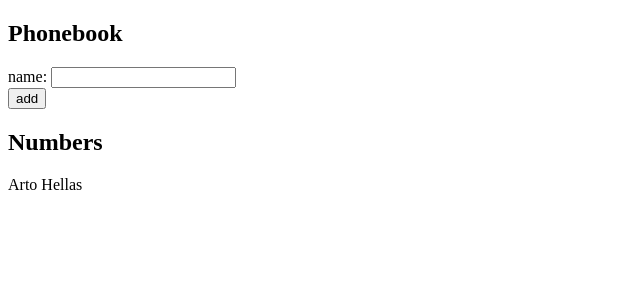
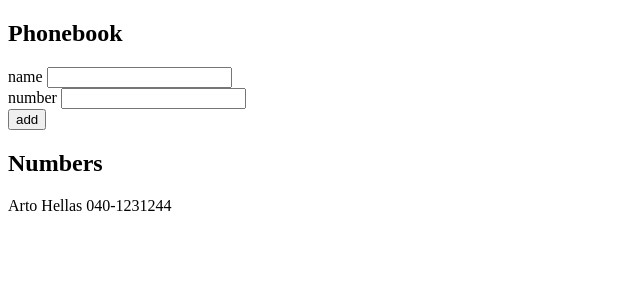
Before and after one commit to Shahtaa/05-puhelinluettelo, a React (Vite) app: page / in a window 1280 px wide. Shown: the top 300 px of the page, without its empty margins (0-640 px from the left). Built offline with nearby package versions, Linux system fonts and the light colour scheme.

Commit message:
2.8: puhelinluettelo step3

```diff
--- a/src/App.jsx
+++ b/src/App.jsx
@@ -4,42 +4,54 @@
 const App = () => {
 
     const [persons, setPersons] = useState([
-        { name: 'Arto Hellas' }
+        { name: 'Arto Hellas', number: '040-1231244' }
     ]);
     const [newName, setNewName] = useState('');
+    const [newNumber, setNewNumber] = useState('');
+
+
 
     const handleNameChange = (event) => {
         setNewName(event.target.value);
     };
 
+    const handleNumberChange = (event) => {
+        setNewNumber(event.target.value);
+    };
+
     const addPerson = (event) => {
-        event.preventDefault(); // Tämä estää lomakkeen oletusarvoisen toiminnan
+        event.preventDefault(); // This prevents the default form submission behavior
         const nameExists = persons.some(person => person.name === newName);
         if (nameExists) {
             alert(`${newName} is already added to the phonebook.`);
             return;
         }
-        const newPerson = { name: newName };
+        const newPerson = { name: newName, number: newNumber };
 
         setPersons(persons.concat(newPerson));
         setNewName('');
+        setNewNumber('');
     };
-    console.log(persons);
+
     return (
         <div>
             <h2>Phonebook</h2>
             <form onSubmit={addPerson}>
                 <div>
-                    name: <input value={newName} onChange={handleNameChange} />
+                    name <input value={newName} onChange={handleNameChange} />
+                </div>
+                <div>
+                    number <input value={newNumber} onChange={handleNumberChange} />
                 </div>
                 <div>
                     <button type="submit">add</button>
                 </div>
             </form>
+
             <h2>Numbers</h2>
             {persons.map((person) => (
-                // Kentän key-arvona käytetään henkilön nimeä
                 <Person key={person.name} person={person} />
+
             ))}
         </div>
     );
--- a/src/components/Person.jsx
+++ b/src/components/Person.jsx
@@ -2,7 +2,7 @@
 const Person = ({ person }) => {
     return (
         <div>
-            <p>{person.name}</p>
+            <p>{person.name} {person.number}</p>
         </div>
     );
 };
```
